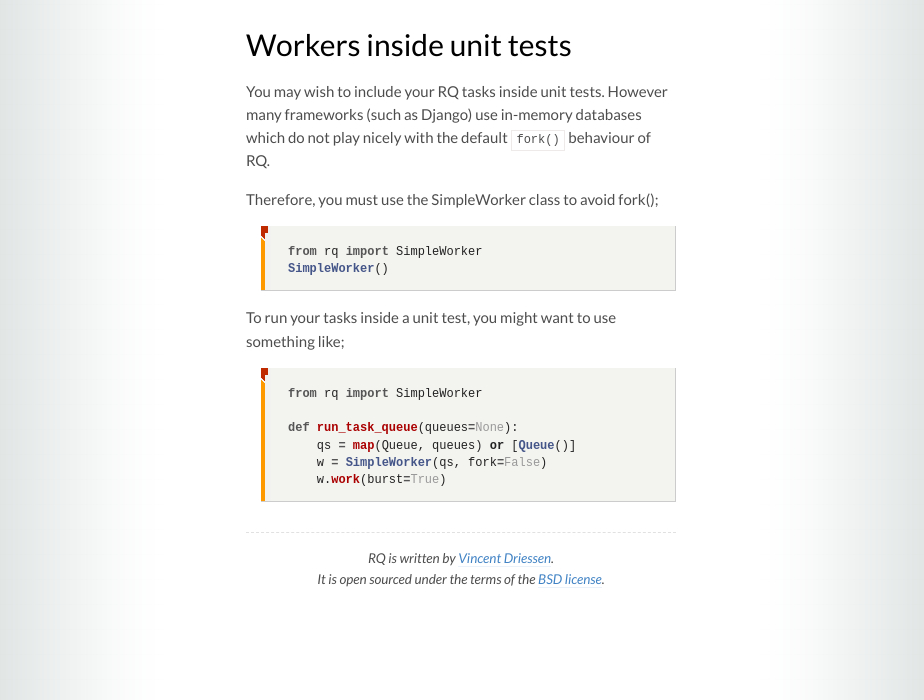
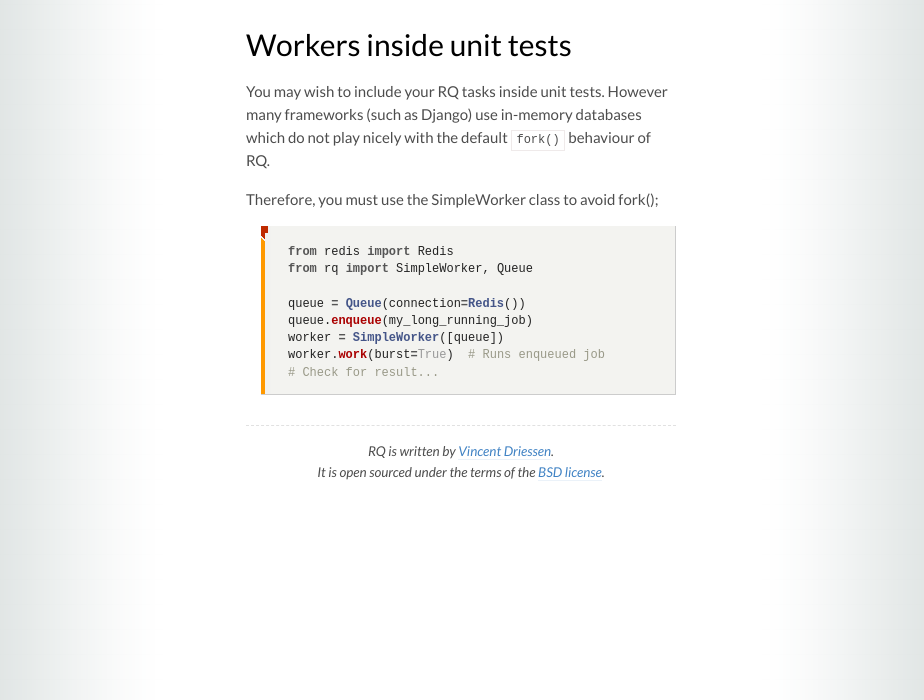
Before and after one commit to rq/rq, a Jekyll site: the page built from docs/testing.md, in a window 1280 px wide. Shown: the part 320-1020 px from the top of the page, without its empty margins (179-1103 px from the left). Built offline with Jekyll 4.4.1, drawn with Linux system fonts in a browser that asks for light colours; some web fonts are replaced; Markdown is read by kramdown in place of the engine named in the settings.

Commit message:
Fixed typos as per comments in #r17244847

```diff
--- a/docs/testing.md
+++ b/docs/testing.md
@@ -10,17 +10,12 @@
 Therefore, you must use the SimpleWorker class to avoid fork();
 
 {% highlight python %}
-from rq import SimpleWorker
-SimpleWorker()
+from redis import Redis
+from rq import SimpleWorker, Queue
+
+queue = Queue(connection=Redis())
+queue.enqueue(my_long_running_job)
+worker = SimpleWorker([queue])
+worker.work(burst=True)  # Runs enqueued job
+# Check for result...
 {% endhighlight %}
-
-To run your tasks inside a unit test, you might want to use something like;
-
-{% highlight python %}
-from rq import SimpleWorker
-
-def run_task_queue(queues=None):
-    qs = map(Queue, queues) or [Queue()]
-    w = SimpleWorker(qs, fork=False)
-    w.work(burst=True)
-{% endhighlight %}
```
